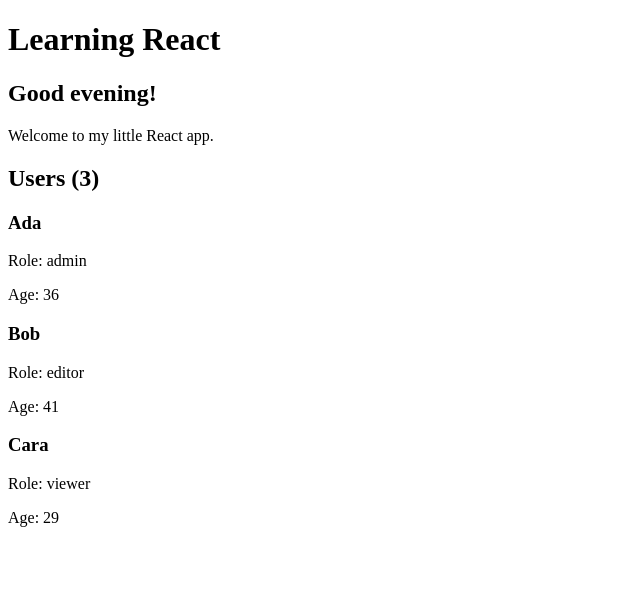
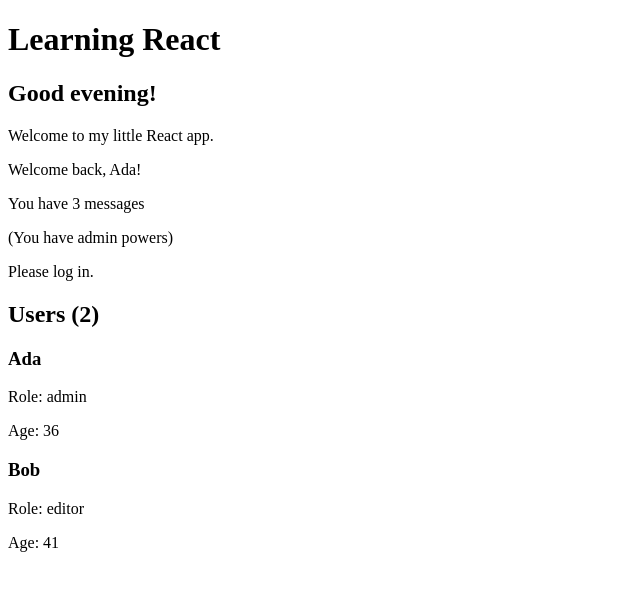
Before and after one commit to kkelichika/react-development, a React (Create React App) app: page / in a window 1280 px wide. Shown: the top 590 px of the page, without its empty margins (0-640 px from the left). Built offline with nearby package versions, Linux system fonts and the light colour scheme.

Commit message:
Add conditional rendering (LoginStatus)

```diff
--- a/src/App.js
+++ b/src/App.js
@@ -4,12 +4,11 @@
 import React from "react";
 import Greeting from "./components/Greeting";
 import UserList from "./components/UserList";
+import LoginStatus from "./components/LoginStatus";
 
-// some sample data with stable ids (good for keys)
 const users = [
   { id: 1, name: "Ada", role: "admin", age: 36 },
   { id: 2, name: "Bob", role: "editor", age: 41 },
-  { id: 3, name: "Cara", role: "viewer", age: 29 },
 ];
 
 function App() {
@@ -17,6 +16,11 @@
     <div>
       <h1>Learning React</h1>
       <Greeting />
+
+      {/* try changing these props to see the conditional rendering react */}
+      <LoginStatus user={{ name: "Ada", role: "admin" }} messageCount={3} />
+      <LoginStatus user={null} messageCount={0} />
+
       <UserList users={users} />
     </div>
   );
--- /dev/null
+++ b/src/components/LoginStatus.js
@@ -0,0 +1,39 @@
+// Conditional rendering.
+//
+// "Show this only when..." is everywhere in UI. In React there is no
+// special if-syntax inside JSX - I just use normal JavaScript expressions:
+//   - a ternary:  condition ? <A /> : <B />
+//   - the && trick: condition && <Thing />   (renders Thing only if true)
+//   - or an early return / a variable built with if statements
+//
+// Gotcha: with &&, a falsy number like 0 would actually render "0", so I
+// make sure the left side is a real boolean.
+
+import React from "react";
+
+function LoginStatus({ user, messageCount }) {
+  return (
+    <div className="login-status">
+      {/* ternary: one thing OR another */}
+      {user ? (
+        <p>Welcome back, {user.name}!</p>
+      ) : (
+        <p>Please log in.</p>
+      )}
+
+      {/* && : render the badge ONLY when there are messages */}
+      {messageCount > 0 && <p className="badge">You have {messageCount} messages</p>}
+
+      {/* building the element with a variable + if, for more complex cases */}
+      {renderRole(user)}
+    </div>
+  );
+}
+
+function renderRole(user) {
+  if (!user) return null; // returning null renders nothing
+  if (user.role === "admin") return <p>(You have admin powers)</p>;
+  return <p>(Standard account)</p>;
+}
+
+export default LoginStatus;
```
Also changed, not shown: 1 other file (tests, documents, lock files or other folders).
